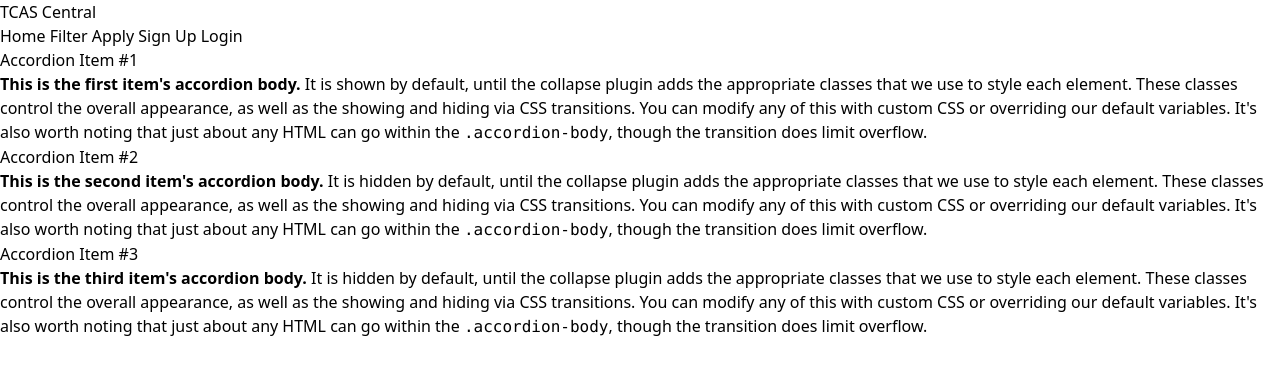
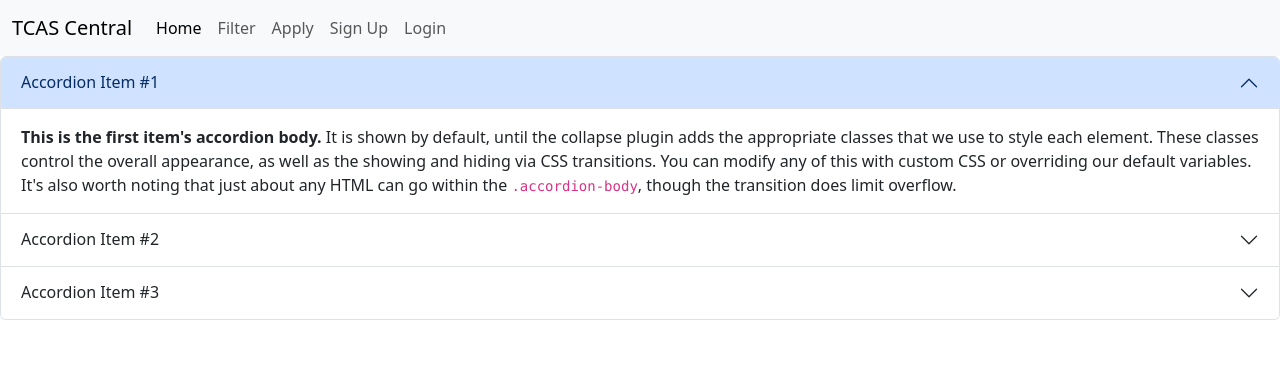
Before and after one commit to OmegaWiz/nekstep, a Python web app: template tcas-central/templates/mahidol.html in a window 1280 px wide. Shown: the top 375 px of the page. Run offline with Jinja, Linux system fonts and the light colour scheme; the template is opened without the code that fills it, so the values that code supplies are empty.

Commit message:
return to bootstrap monke

```diff
--- a/dist/output.css
+++ /dev/null
@@ -1,518 +0,0 @@
-/*
-! tailwindcss v3.2.4 | MIT License | https://tailwindcss.com
-*/
-
-/*
-1. Prevent padding and border from affecting element width. (https://github.com/mozdevs/cssremedy/issues/4)
-2. Allow adding a border to an element by just adding a border-width. (https://github.com/tailwindcss/tailwindcss/pull/116)
-*/
-
-*,
-::before,
-::after {
-  box-sizing: border-box;
-  /* 1 */
-  border-width: 0;
-  /* 2 */
-  border-style: solid;
-  /* 2 */
-  border-color: #e5e7eb;
-  /* 2 */
-}
-
-::before,
-::after {
-  --tw-content: '';
-}
-
-/*
-1. Use a consistent sensible line-height in all browsers.
-2. Prevent adjustments of font size after orientation changes in iOS.
-3. Use a more readable tab size.
-4. Use the user's configured `sans` font-family by default.
-5. Use the user's configured `sans` font-feature-settings by default.
-*/
-
-html {
-  line-height: 1.5;
-  /* 1 */
-  -webkit-text-size-adjust: 100%;
-  /* 2 */
-  -moz-tab-size: 4;
-  /* 3 */
-  -o-tab-size: 4;
-     tab-size: 4;
-  /* 3 */
-  font-family: ui-sans-serif, system-ui, -apple-system, BlinkMacSystemFont, "Segoe UI", Roboto, "Helvetica Neue", Arial, "Noto Sans", sans-serif, "Apple Color Emoji", "Segoe UI Emoji", "Segoe UI Symbol", "Noto Color Emoji";
-  /* 4 */
-  font-feature-settings: normal;
-  /* 5 */
-}
-
-/*
-1. Remove the margin in all browsers.
-2. Inherit line-height from `html` so users can set them as a class directly on the `html` element.
-*/
-
-body {
-  margin: 0;
-  /* 1 */
-  line-height: inherit;
-  /* 2 */
-}
-
-/*
-1. Add the correct height in Firefox.
-2. Correct the inheritance of border color in Firefox. (https://bugzilla.mozilla.org/show_bug.cgi?id=190655)
-3. Ensure horizontal rules are visible by default.
-*/
-
-hr {
-  height: 0;
-  /* 1 */
-  color: inherit;
-  /* 2 */
-  border-top-width: 1px;
-  /* 3 */
-}
-
-/*
-Add the correct text decoration in Chrome, Edge, and Safari.
-*/
-
-abbr:where([title]) {
-  -webkit-text-decoration: underline dotted;
-          text-decoration: underline dotted;
-}
-
-/*
-Remove the default font size and weight for headings.
-*/
-
-h1,
-h2,
-h3,
-h4,
-h5,
-h6 {
-  font-size: inherit;
-  font-weight: inherit;
-}
-
-/*
-Reset links to optimize for opt-in styling instead of opt-out.
-*/
-
-a {
-  color: inherit;
-  text-decoration: inherit;
-}
-
-/*
-Add the correct font weight in Edge and Safari.
-*/
-
-b,
-strong {
-  font-weight: bolder;
-}
-
-/*
-1. Use the user's configured `mono` font family by default.
-2. Correct the odd `em` font sizing in all browsers.
-*/
-
-code,
-kbd,
-samp,
-pre {
-  font-family: ui-monospace, SFMono-Regular, Menlo, Monaco, Consolas, "Liberation Mono", "Courier New", monospace;
-  /* 1 */
-  font-size: 1em;
-  /* 2 */
-}
-
-/*
-Add the correct font size in all browsers.
-*/
-
-small {
-  font-size: 80%;
-}
-
-/*
-Prevent `sub` and `sup` elements from affecting the line height in all browsers.
-*/
-
-sub,
-sup {
-  font-size: 75%;
-  line-height: 0;
-  position: relative;
-  vertical-align: baseline;
-}
-
-sub {
-  bottom: -0.25em;
-}
-
-sup {
-  top: -0.5em;
-}
-
-/*
-1. Remove text indentation from table contents in Chrome and Safari. (https://bugs.chromium.org/p/chromium/issues/detail?id=999088, https://bugs.webkit.org/show_bug.cgi?id=201297)
-2. Correct table border color inheritance in all Chrome and Safari. (https://bugs.chromium.org/p/chromium/issues/detail?id=935729, https://bugs.webkit.org/show_bug.cgi?id=195016)
-3. Remove gaps between table borders by default.
-*/
-
-table {
-  text-indent: 0;
-  /* 1 */
-  border-color: inherit;
-  /* 2 */
-  border-collapse: collapse;
-  /* 3 */
-}
-
-/*
-1. Change the font styles in all browsers.
-2. Remove the margin in Firefox and Safari.
-3. Remove default padding in all browsers.
-*/
-
-button,
-input,
-optgroup,
-select,
-textarea {
-  font-family: inherit;
-  /* 1 */
-  font-size: 100%;
-  /* 1 */
-  font-weight: inherit;
-  /* 1 */
-  line-height: inherit;
-  /* 1 */
-  color: inherit;
-  /* 1 */
-  margin: 0;
-  /* 2 */
-  padding: 0;
-  /* 3 */
-}
-
-/*
-Remove the inheritance of text transform in Edge and Firefox.
-*/
-
-button,
-select {
-  text-transform: none;
-}
-
-/*
-1. Correct the inability to style clickable types in iOS and Safari.
-2. Remove default button styles.
-*/
-
-button,
-[type='button'],
-[type='reset'],
-[type='submit'] {
-  -webkit-appearance: button;
-  /* 1 */
-  background-color: transparent;
-  /* 2 */
-  background-image: none;
-  /* 2 */
-}
-
-/*
-Use the modern Firefox focus style for all focusable elements.
-*/
-
-:-moz-focusring {
-  outline: auto;
-}
-
-/*
-Remove the additional `:invalid` styles in Firefox. (https://github.com/mozilla/gecko-dev/blob/2f9eacd9d3d995c937b4251a5557d95d494c9be1/layout/style/res/forms.css#L728-L737)
-*/
-
-:-moz-ui-invalid {
-  box-shadow: none;
-}
-
-/*
-Add the correct vertical alignment in Chrome and Firefox.
-*/
-
-progress {
-  vertical-align: baseline;
-}
-
-/*
-Correct the cursor style of increment and decrement buttons in Safari.
-*/
-
-::-webkit-inner-spin-button,
-::-webkit-outer-spin-button {
-  height: auto;
-}
-
-/*
-1. Correct the odd appearance in Chrome and Safari.
-2. Correct the outline style in Safari.
-*/
-
-[type='search'] {
-  -webkit-appearance: textfield;
-  /* 1 */
-  outline-offset: -2px;
-  /* 2 */
-}
-
-/*
-Remove the inner padding in Chrome and Safari on macOS.
-*/
-
-::-webkit-search-decoration {
-  -webkit-appearance: none;
-}
-
-/*
-1. Correct the inability to style clickable types in iOS and Safari.
-2. Change font properties to `inherit` in Safari.
-*/
-
-::-webkit-file-upload-button {
-  -webkit-appearance: button;
-  /* 1 */
-  font: inherit;
-  /* 2 */
-}
-
-/*
-Add the correct display in Chrome and Safari.
-*/
-
-summary {
-  display: list-item;
-}
-
-/*
-Removes the default spacing and border for appropriate elements.
-*/
-
-blockquote,
-dl,
-dd,
-h1,
-h2,
-h3,
-h4,
-h5,
-h6,
-hr,
-figure,
-p,
-pre {
-  margin: 0;
-}
-
-fieldset {
-  margin: 0;
-  padding: 0;
-}
-
-legend {
-  padding: 0;
-}
-
-ol,
-ul,
-menu {
-  list-style: none;
-  margin: 0;
-  padding: 0;
-}
-
-/*
-Prevent resizing textareas horizontally by default.
-*/
-
-textarea {
-  resize: vertical;
-}
-
-/*
-1. Reset the default placeholder opacity in Firefox. (https://github.com/tailwindlabs/tailwindcss/issues/3300)
-2. Set the default placeholder color to the user's configured gray 400 color.
-*/
-
-input::-moz-placeholder, textarea::-moz-placeholder {
-  opacity: 1;
-  /* 1 */
-  color: #9ca3af;
-  /* 2 */
-}
-
-input::placeholder,
-textarea::placeholder {
-  opacity: 1;
-  /* 1 */
-  color: #9ca3af;
-  /* 2 */
-}
-
-/*
-Set the default cursor for buttons.
-*/
-
-button,
-[role="button"] {
-  cursor: pointer;
-}
-
-/*
-Make sure disabled buttons don't get the pointer cursor.
-*/
-
-:disabled {
-  cursor: default;
-}
-
-/*
-1. Make replaced elements `display: block` by default. (https://github.com/mozdevs/cssremedy/issues/14)
-2. Add `vertical-align: middle` to align replaced elements more sensibly by default. (https://github.com/jensimmons/cssremedy/issues/14#issuecomment-634934210)
-   This can trigger a poorly considered lint error in some tools but is included by design.
-*/
-
-img,
-svg,
-video,
-canvas,
-audio,
-iframe,
-embed,
-object {
-  display: block;
-  /* 1 */
-  vertical-align: middle;
-  /* 2 */
-}
-
-/*
-Constrain images and videos to the parent width and preserve their intrinsic aspect ratio. (https://github.com/mozdevs/cssremedy/issues/14)
-*/
-
-img,
-video {
-  max-width: 100%;
-  height: auto;
-}
-
-/* Make elements with the HTML hidden attribute stay hidden by default */
-
-[hidden] {
-  display: none;
-}
-
-*, ::before, ::after {
-  --tw-border-spacing-x: 0;
-  --tw-border-spacing-y: 0;
-  --tw-translate-x: 0;
-  --tw-translate-y: 0;
-  --tw-rotate: 0;
-  --tw-skew-x: 0;
-  --tw-skew-y: 0;
-  --tw-scale-x: 1;
-  --tw-scale-y: 1;
-  --tw-pan-x:  ;
-  --tw-pan-y:  ;
-  --tw-pinch-zoom:  ;
-  --tw-scroll-snap-strictness: proximity;
-  --tw-ordinal:  ;
-  --tw-slashed-zero:  ;
-  --tw-numeric-figure:  ;
-  --tw-numeric-spacing:  ;
-  --tw-numeric-fraction:  ;
-  --tw-ring-inset:  ;
-  --tw-ring-offset-width: 0px;
-  --tw-ring-offset-color: #fff;
-  --tw-ring-color: rgb(59 130 246 / 0.5);
-  --tw-ring-offset-shadow: 0 0 #0000;
-  --tw-ring-shadow: 0 0 #0000;
-  --tw-shadow: 0 0 #0000;
-  --tw-shadow-colored: 0 0 #0000;
-  --tw-blur:  ;
-  --tw-brightness:  ;
-  --tw-contrast:  ;
-  --tw-grayscale:  ;
-  --tw-hue-rotate:  ;
-  --tw-invert:  ;
-  --tw-saturate:  ;
-  --tw-sepia:  ;
-  --tw-drop-shadow:  ;
-  --tw-backdrop-blur:  ;
-  --tw-backdrop-brightness:  ;
-  --tw-backdrop-contrast:  ;
-  --tw-backdrop-grayscale:  ;
-  --tw-backdrop-hue-rotate:  ;
-  --tw-backdrop-invert:  ;
-  --tw-backdrop-opacity:  ;
-  --tw-backdrop-saturate:  ;
-  --tw-backdrop-sepia:  ;
-}
-
-::backdrop {
-  --tw-border-spacing-x: 0;
-  --tw-border-spacing-y: 0;
-  --tw-translate-x: 0;
-  --tw-translate-y: 0;
-  --tw-rotate: 0;
-  --tw-skew-x: 0;
-  --tw-skew-y: 0;
-  --tw-scale-x: 1;
-  --tw-scale-y: 1;
-  --tw-pan-x:  ;
-  --tw-pan-y:  ;
-  --tw-pinch-zoom:  ;
-  --tw-scroll-snap-strictness: proximity;
-  --tw-ordinal:  ;
-  --tw-slashed-zero:  ;
-  --tw-numeric-figure:  ;
-  --tw-numeric-spacing:  ;
-  --tw-numeric-fraction:  ;
-  --tw-ring-inset:  ;
-  --tw-ring-offset-width: 0px;
-  --tw-ring-offset-color: #fff;
-  --tw-ring-color: rgb(59 130 246 / 0.5);
-  --tw-ring-offset-shadow: 0 0 #0000;
-  --tw-ring-shadow: 0 0 #0000;
-  --tw-shadow: 0 0 #0000;
-  --tw-shadow-colored: 0 0 #0000;
-  --tw-blur:  ;
-  --tw-brightness:  ;
-  --tw-contrast:  ;
-  --tw-grayscale:  ;
-  --tw-hue-rotate:  ;
-  --tw-invert:  ;
-  --tw-saturate:  ;
-  --tw-sepia:  ;
-  --tw-drop-shadow:  ;
-  --tw-backdrop-blur:  ;
-  --tw-backdrop-brightness:  ;
-  --tw-backdrop-contrast:  ;
-  --tw-backdrop-grayscale:  ;
-  --tw-backdrop-hue-rotate:  ;
-  --tw-backdrop-invert:  ;
-  --tw-backdrop-opacity:  ;
-  --tw-backdrop-saturate:  ;
-  --tw-backdrop-sepia:  ;
-}
-
-.block {
-  display: block;
-}
--- a/src/input.css
+++ /dev/null
@@ -1,3 +0,0 @@
-@tailwind base;
-@tailwind components;
-@tailwind utilities;
--- a/templates/layout.html
+++ b/templates/layout.html
@@ -2,12 +2,14 @@
 
 <html lang="en">
     <head>
-        <title>nekstep</title>
-        <meta name="viewport" content="width=device-width, initial-scale=1.0">
-        <link href="/dist/output.css" rel="stylesheet">
+        <meta charset="utf-8">
+        <meta name="viewport" content="width=device-width, initial-scale=1">
+        <title>Nekstep</title>
+        <link href="https://cdn.jsdelivr.net/npm/bootstrap@5.3.0-alpha1/dist/css/bootstrap.min.css" rel="stylesheet" integrity="sha384-GLhlTQ8iRABdZLl6O3oVMWSktQOp6b7In1Zl3/Jr59b6EGGoI1aFkw7cmDA6j6gD" crossorigin="anonymous">
+        <script src="https://cdn.jsdelivr.net/npm/bootstrap@5.3.0-alpha1/dist/js/bootstrap.bundle.min.js" integrity="sha384-w76AqPfDkMBDXo30jS1Sgez6pr3x5MlQ1ZAGC+nuZB+EYdgRZgiwxhTBTkF7CXvN" crossorigin="anonymous"></script>
+
     </head>
     <body>
         {% block body %}{% endblock %}
-
     </body>
 </html>
```
Also changed, not shown: tailwind.config.js (deleted, +0 -8 lines), templates/index.html (+31 -3 lines).
